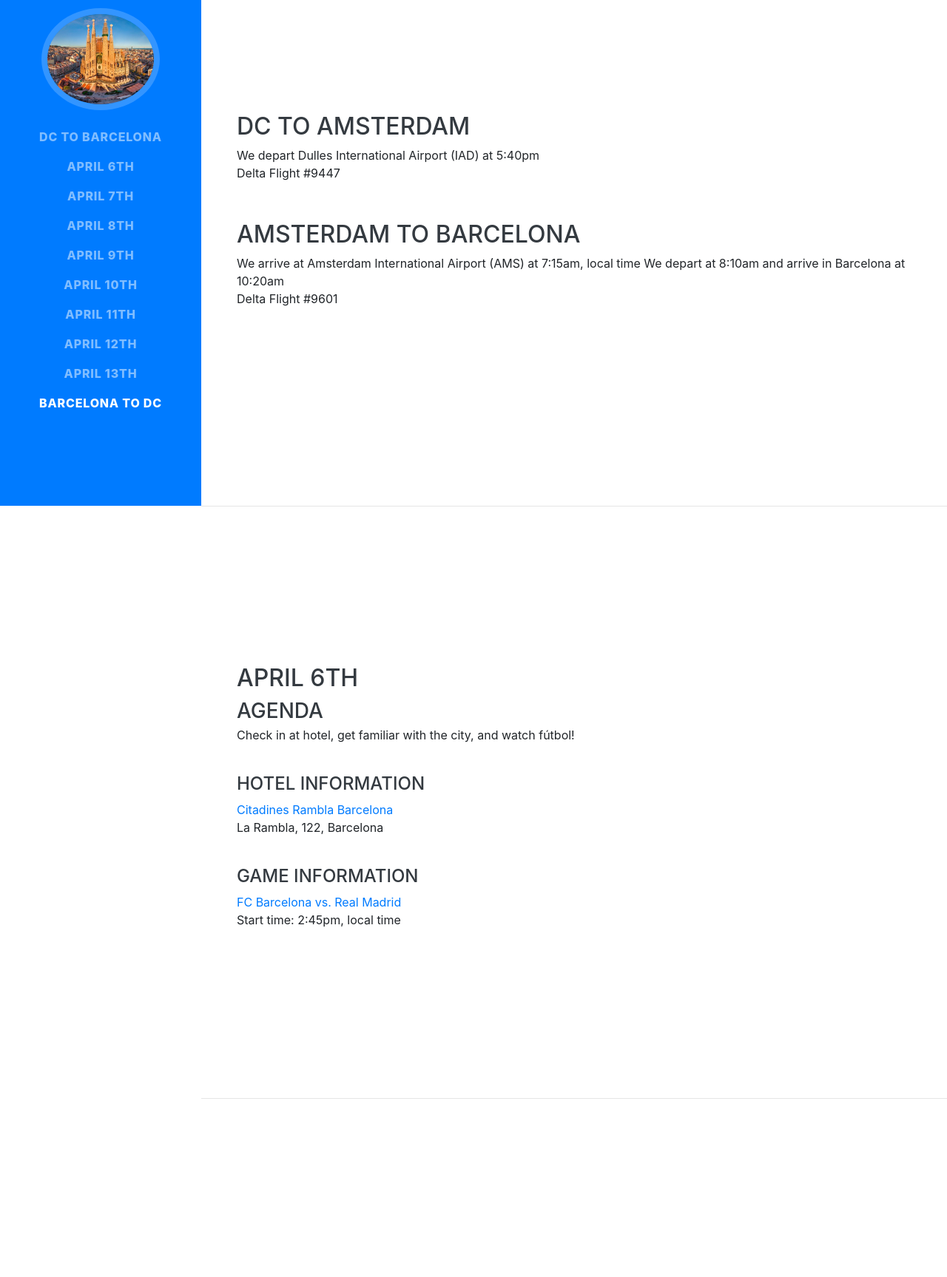
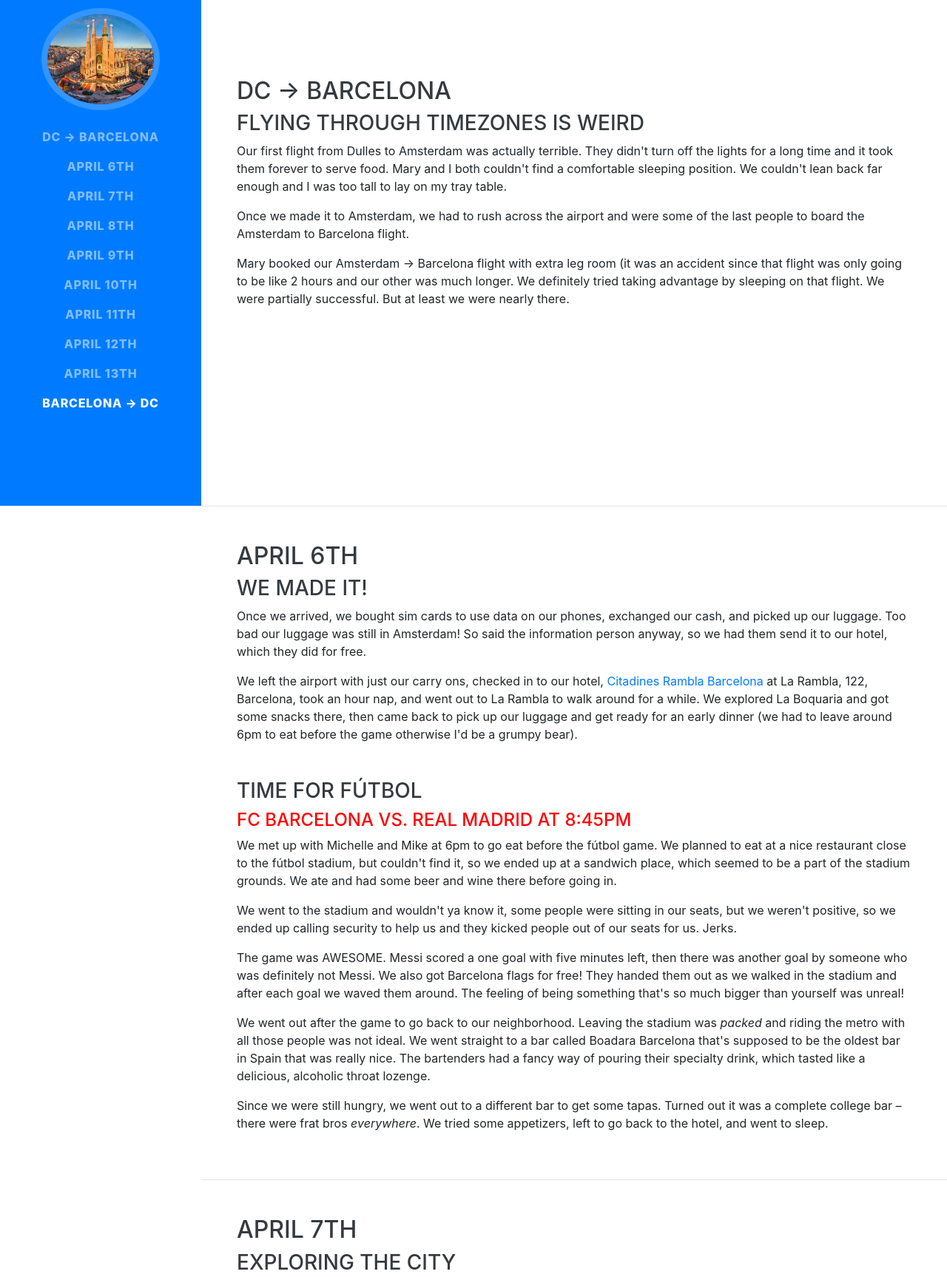
Before and after one commit to mattred1/itinerary, a website with bundled scripts: page index.html in a window 1280 px wide. Shown: the part 116-1843 px from the top of the page at 74% size. Built offline with nearby package versions, Linux system fonts and the light colour scheme; a web font is replaced by a local one.

Commit message:
Update
DC to Barc, Apr6, Apr7

```diff
--- a/index.html
+++ b/index.html
@@ -38,7 +38,7 @@
     <div class="collapse navbar-collapse" id="navbarSupportedContent">
       <ul class="navbar-nav">
         <li class="nav-item">
-          <a class="nav-link js-scroll-trigger" href="#dctobarca">DC to Barcelona</a>
+          <a class="nav-link js-scroll-trigger" href="#dctobarca">DC &rarr; Barcelona</a>
         </li>
         <li class="nav-item">
           <a class="nav-link js-scroll-trigger" href="#april6">April 6th</a>
@@ -65,7 +65,7 @@
           <a class="nav-link js-scroll-trigger" href="#april13">April 13th</a>
         </li>
         <li class="nav-item">
-          <a class="nav-link js-scroll-trigger" href="#barcatodc">Barcelona to DC</a>
+          <a class="nav-link js-scroll-trigger" href="#barcatodc">Barcelona &rarr; DC</a>
         </li>
 
       </ul>
@@ -77,15 +77,14 @@
 
     <section class="resume-section p-3 p-lg-5 d-flex align-items-center" id="dctobarca">
       <div class="w-100">
-          <h2>DC to Amsterdam</h2>
+          <h2>DC &rarr; Barcelona</h2>
+          <h3>Flying through timezones is weird</h3>
+          <p>Our first flight from Dulles to Amsterdam was actually terrible. They didn't turn off the lights for a long time and it took them forever to serve food. Mary and I both couldn't find a comfortable sleeping position. We couldn't lean back far enough and I was too tall to lay on my tray table.</p>
+          <p>Once we made it to Amsterdam, we had to rush across the airport and were some of the last people to board the Amsterdam to Barcelona flight.</p>
+          <p class="mb-5">Mary booked our Amsterdam &rarr; Barcelona flight with extra leg room (it was an accident since that flight was only going to be like 2 hours and our other was much longer. We definitely tried taking advantage by sleeping on that flight. We were partially successful. But at least we were nearly there.</p>
 
-          <p class="mb-5">We depart Dulles International Airport (IAD) at 5:40pm<br>
-          Delta Flight #9447</p>
 
-          <h2 class="pt-1">Amsterdam to Barcelona</h2>
-          <p class="mb-0">We arrive at Amsterdam International Airport (AMS) at 7:15am, local time
-We depart at 8:10am and arrive in Barcelona at 10:20am<br>
-Delta Flight #9601</p>
+
 
 
       </div>
@@ -98,16 +97,17 @@ Delta Flight #9601</p>
     <section class="resume-section p-3 p-lg-5 d-flex align-items-center" id="april6">
       <div class="w-100">
         <h2 class="mb-2">April 6th</h2>
-        <h3 class="mb-1">Agenda</h3>
-        <p class="pb-4">Check in at hotel, get familiar with the city, and watch f&uacute;tbol!</p>
 
-        <h4>Hotel Information</h4>
-        <p class="pb-4"><a href="https://www.citadines.com/en/spain/barcelona/citadines-ramblas-barcelona/location/index.html" target="_blank">Citadines Rambla Barcelona</a><br>
-        La Rambla, 122, Barcelona</p>
-
-        <h4>Game information</h4>
-        <p><a href="https://www.fcbarcelona.com/en/football/first-team/schedule" target="_blank">FC Barcelona vs. Real Madrid</a><br>
-        Start time: 2:45pm, local time</p>
+        <h3>We made it!</h3>
+        <p>Once we arrived, we bought sim cards to use data on our phones, exchanged our cash, and picked up our luggage. Too bad our luggage was still in Amsterdam! So said the information person anyway, so we had them send it to our hotel, which they did for free.</p>
+        <p class="mb-5">We left the airport with just our carry ons, checked in to our hotel, <a href="https://www.citadines.com/en/spain/barcelona/citadines-ramblas-barcelona/location/index.html" target="_blank">Citadines Rambla Barcelona</a> at La Rambla, 122, Barcelona, took an hour nap, and went out to La Rambla to walk around for a while. We explored La Boquaria and got some snacks there, then came back to pick up our luggage and get ready for an early dinner (we had to leave around 6pm to eat before the game otherwise I'd be a grumpy bear).</p>
+        <h3>Time for F&uacute;tbol</h3>
+        <h4 style="color:red;">FC Barcelona vs. Real Madrid at 8:45pm</h4>
+        <p>We met up with Michelle and Mike at 6pm to go eat before the f&uacute;tbol game. We planned to eat at a nice restaurant close to the f&uacute;tbol stadium, but couldn't find it, so we ended up at a sandwich place, which seemed to be a part of the stadium grounds. We ate and had some beer and wine there before going in.</p>
+        <p>We went to the stadium and wouldn't ya know it, some people were sitting in our seats, but we weren't positive, so we ended up calling security to help us and they kicked people out of our seats for us. Jerks.</p>
+        <p>The game was AWESOME. Messi scored a one goal with five minutes left, then there was another goal by someone who was definitely not Messi. We also got Barcelona flags for free! They handed them out as we walked in the stadium and after each goal we waved them around. The feeling of being something that's so much bigger than yourself was unreal!</p>
+        <p>We went out after the game to go back to our neighborhood. Leaving the stadium was <i>packed</i> and riding the metro with all those people was not ideal. We went straight to a bar called Boadara Barcelona that's supposed to be the oldest bar in Spain that was really nice. The bartenders had a fancy way of pouring their specialty drink, which tasted like a delicious, alcoholic throat lozenge.</p>
+        <p>Since we were still hungry, we went out to a different bar to get some tapas. Turned out it was a complete college bar &ndash; there were frat bros <i>everywhere</i>. We tried some appetizers, left to go back to the hotel, and went to sleep.</p>
 
 
 
@@ -120,10 +120,16 @@ Delta Flight #9601</p>
     <section class="resume-section p-3 p-lg-5 d-flex align-items-center" id="april7">
       <div class="w-100">
         <h2 class="mb-2">April 7th</h2>
-        <h3 class="mb-1">Agenda</h3>
-<p><a href="https://www.parkguell.es/en/portada" target="_blank">Parc Guell</a> in the morning and <a href="https://sagradafamilia.org/en/home" target="_blank">La Sagrada Familia</a> in the afternoon</p>
-<p class="mb-0">Go to <a href="https://www.facebook.com/elyantardelaribera/" target="_blank">El Yantar de La Ribera</a> for dinner<br>
-Try the suckling pig!</p>
+        <h3>Exploring the City</h3>
+        <p>We got up around 9am and had breakfast at the hotel.</p>
+      	<p>We made our way to Casa Mila, a house that was created by Antoni Gaudi and commissioned by the Mila family. We got in line to buy tickets and waited for about 20 minutes. Eventually, Mary got on her phone and bought tickets for a half hour later. Turns out that we were in line to buy tickets, but they only let people in at set times, so we were waiting for that set time, which was the same time we bought tickets for. We grabbed a snack from a few blocks down, looked at a fancy candy store, and came back for their self guided tour. The roof and attic were <i>really</i> cool looking. I wonder what they kept in the attic before they moved all the museum stuff in there?</p>
+      	<p>We left and took the metro to La Sagrada Familia because it was in a different are of town.  We ended up grabbing a sandwich and waters and taking pictures of the outside of the building before going in for our 2:15pm trip up onto one of the spires. After that, we went back down and took pictures of the rest of the inside area. It. Was. AMAZING. I actually walked in and couldn't help but murmur, &quot;Holy crap&quot; It was another time where you looked around and felt so small in comparison.</p>
+      	<p>We left and went for a proper lunch &ndash; essentially an open faced sandwich with white bull meat that has a particular name in Spanish, of which I obviously can't remember, along with a cheese plate and meat plate.</p>
+
+      	<p>We left and went back to our room because at that point we were all exhausted. We took another great nap. It was super tough getting back up after an hour long nap. My nap really lasted an extra 20 minutes.</p>
+        <h3>Dinner with a view</h3>
+      	<p>We got back up and out the door for dinner at Terraza Martinez. It was at the top of a giant hill. We took the metro to right next to the hill, then planned on walking. After seeing how tall it was, we changed our minds and looked for the funicular (small train that goes sideways up hills andmountains) because we kept seeing signs. Turns out it was closed for maintenance, so we took a taxi instead because nobody wanted to walk. That REALLY stressed me out because I didn&#39;t think they would take credit cards and I had NO idea how we would pay this guy. Turns out he took cards, just like everybody else in Europe. We made it to the restaurant and got settled. The meal was really good! It was lobster and some kind of meaty fish that was on top of some sauce with potatoes. After we finished the lobster, they took the dish back and tossed in some poached eggs that really kicked it up a notch. I loved the idea of them taking back our plate and adding something to it. The dessert was also really good. I got a chocolate cane thing with a little bit of ice cream. It was basically like a really thick chocolate. I lovedddd it!</p>
+      	<p>We left and went home in the taxi. We had talked about going out after, but there was no way I was feeling up to it after eating so much, so we went home to sleep.</p>
 
       </div>
     </section>
@@ -139,6 +145,9 @@ Try the suckling pig!</p>
 <p class="mb-0"><b>Tapas Tour</b> at 11am! Meet at La Rambla, 97</p>
 
 
+<p><a href="https://www.parkguell.es/en/portada" target="_blank">Parc Guell</a> in the morning and <a href="https://sagradafamilia.org/en/home" target="_blank">La Sagrada Familia</a> in the afternoon</p>
+<p class="mb-0">Go to <a href="https://www.facebook.com/elyantardelaribera/" target="_blank">El Yantar de La Ribera</a> for dinner<br>
+Try the suckling pig!</p>
 
       </div>
     </section>
```
